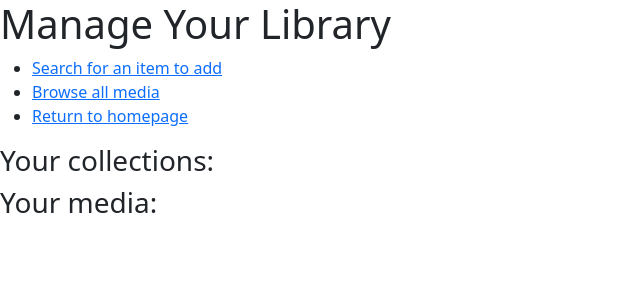
After one commit to vega28/hb_project, a Flask app: page /manage_media in a window 1280 px wide. The commit adds this page. Shown: the top 300 px of the page, without its empty margins (0-640 px from the left). Run offline with Flask 2, Linux system fonts and the light colour scheme; the visitor is signed in with stand-in values (Sample User, id 1); data comes from the database, SQL or seed files in the repository; data that the repository does not hold is empty.

Commit message:
Create route for a user's library management. Restructure a few of the pages to minimize redundancy.

```diff
--- a/server.py
+++ b/server.py
@@ -15,6 +15,7 @@ app.jinja_env.undefined = StrictUndefined
 
 GOOGLE_BOOKS_TOKEN = os.environ['GOOGLE_BOOKS_TOKEN']
 IMDB_API_KEY = os.environ['IMDB_API_KEY']
+
 
 @app.route('/')
 def show_homepage():
@@ -278,10 +279,6 @@ def search_api_for_media_item():
         data = res.json() # type dict
 
         return render_template('api_search_results.html', pformat=pformat, data=data)
-        # TODO: allow user to select an option to add to db
-        #       get tag for selected item
-        #       do another request to get that volume's info
-        #       add to db
 
     elif session['search_query']['media_type'] == 'movie':
         pass # IMDB movie API
@@ -295,6 +292,17 @@ def search_api_for_media_item():
         pass # user creates their own new type and item
 
 
+@app.route('/manage_media')
+def manage_media():
+    """ Allow user to manage their media.
+        Collections functionality:
+            create, delete, add items to, remove items from, rename
+        Media item functionality:
+            delete, add to collection, edit rating/review/source
+    """
+    user = crud.get_user_by_id(session['user_id'])
+    return render_template('manage_media.html', user=user)
+
 
 
 #-----------------------------------------------------------------------------#
--- /dev/null
+++ b/templates/manage_media.html
@@ -0,0 +1,32 @@
+{% extends 'base.html' %}
+
+{% block title %}Manage Media{% endblock %}
+
+{% block body %}
+  <h1>Manage Your Library</h1>
+  <ul>
+    <li><a href="/search">Search for an item to add</a></li>
+    <li><a href="/media">Browse all media</a></li>
+    <li><a href="/">Return to homepage</a></li>
+    </ul>
+
+  <div>
+    <h3>Your collections:</h3>
+    {% for collection in user.collections %}
+      <div>
+        <h5>{{ collection.name }}</h5>
+        {% for item in collection.user_media %}
+          <img src="{{ item.item.cover }}">
+        {% endfor %}
+      </div>
+    {% endfor %}
+  </div>
+
+  <div>
+    <h3>Your media:</h3>
+    {% for item in user.media %}
+      <img src="{{ item.item.cover }}">
+    {% endfor %}
+  </div>
+
+{% endblock %}
--- a/templates/user_homepage.html
+++ b/templates/user_homepage.html
@@ -7,9 +7,9 @@
   <img src="{{ user.profile_pic }}">
   <ul>
     <li><a href="/log_out">Log Out</a></li>
-    <li><a href="/search">Add a media item to your library</a></li>
     <li><a href="/media">Browse all media</a></li>
     <li><a href="/users">View all users</a></li>
+    <li><a href="/manage_media">Manage your media</a></li>
   </ul>
 
   <h3>My collections:</h3>
```
